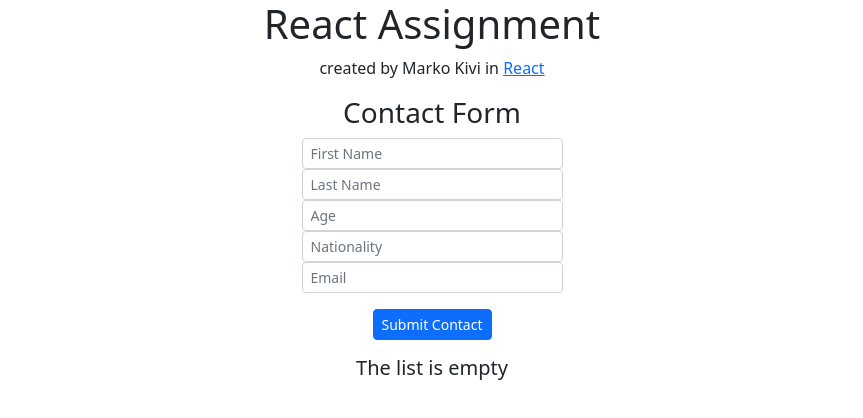
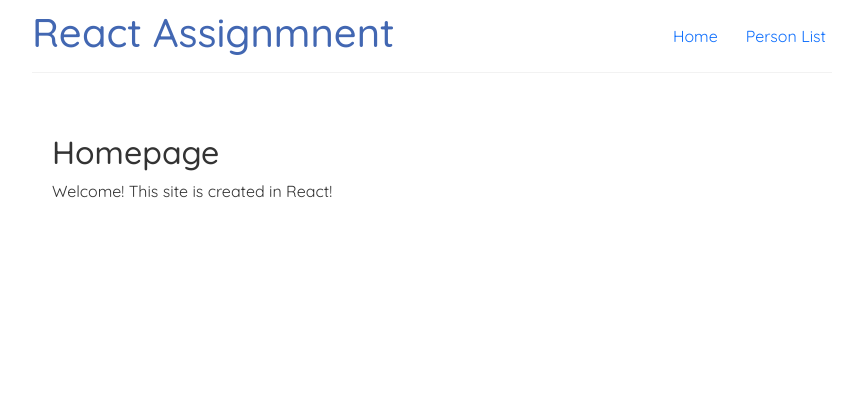
Before and after one commit to keewee75/reactassignment, a React (Create React App) app: page / in a window 1280 px wide. Shown: the top 418 px of the page, without its empty margins (208-1071 px from the left). Built offline with nearby package versions, Linux system fonts and the light colour scheme; the HTML template or start-up script is replaced by a standard one.

Commit message:
Added nav

```diff
--- a/package.json
+++ b/package.json
@@ -10,6 +10,7 @@
     "react": "^18.2.0",
     "react-bootstrap": "^2.5.0",
     "react-dom": "^18.2.0",
+    "react-router-dom": "^6.4.1",
     "react-scripts": "5.0.1",
     "react-uuid": "^1.0.3",
     "web-vitals": "^2.1.4"
--- a/src/App.css
+++ b/src/App.css
@@ -1,10 +1,6 @@
-.App {
+/* .App {
   text-align: center;
-}
-
-.formWidth {
-  width: 20rem;
-}
+} */
 
 /* .App-logo {
   height: 40vmin;
--- a/src/App.js
+++ b/src/App.js
@@ -1,42 +1,28 @@
-import { useState } from "react";
-import UserForm from "./Components/UserForm";
-import UserList from "./Components/UserList";
+import Home from "./Components/Home";
+import { BrowserRouter, Link, Route, Routes } from "react-router-dom";
+import PersonList from "./Components/PersonList";
 import "bootstrap/dist/css/bootstrap.min.css";
-import { Container } from "react-bootstrap";
-import Row from "react-bootstrap/Row";
 import "./App.css";
 
 function App() {
-  const title = "React Assignment";
-  const author = "created by Marko Kivi in";
-  const link = "https://reactjs.org/";
-
-  // create array using useState to store the contact form data.
-  const [contacts, updateContacts] = useState([]);
-
-  // update contact state.
-  const addContact = (contact) => {
-    updateContacts([...contacts, contact]);
-  };
 
   return (
     <div className="App">
-      <Container>
-        <h1>{title}</h1>
-        <p>
-          {author} <a href={link}>React</a>
-        </p>
-
-        <Row className="justify-content-md-center">
-          {/* pass addContact function to UserForm.js as props. */}
-          <UserForm addContact={addContact} />
-        </Row>
-
-        <Row className="justify-content-md-center">
-          {/* pass contacts to UserList.js as props. */}
-          <UserList contacts={contacts} />
-        </Row>
-      </Container>
+      <BrowserRouter>
+        <nav className="navbar">
+          <h1>React Assignmnent</h1>
+          <div className="links">
+            <Link to="/">Home</Link>
+            <Link to="/Components/PersonList">Person List</Link>
+          </div>
+        </nav>
+        <div className="content">
+          <Routes>
+            <Route path="/" element={<Home />} />
+            <Route path="/Components/PersonList" element={<PersonList />} />
+          </Routes>
+        </div>
+      </BrowserRouter>
     </div>
   );
 }
--- /dev/null
+++ b/src/Components/Home.js
@@ -0,0 +1,10 @@
+const Home = () => {
+  return (
+    <div className="home">
+      <h2>Homepage</h2>
+      <p> Welcome! This site is created in React!</p>
+    </div>
+  );
+};
+
+export default Home;
--- /dev/null
+++ b/src/Components/PersonList.js
@@ -0,0 +1,25 @@
+import { useState } from "react";
+import UserForm from "./UserForm";
+import UserList from "./UserList";
+
+
+const PersonList = () => {
+      // create array using useState to store the contact form data.
+  const [contacts, updateContacts] = useState([]);
+
+  // update contact state.
+  const addContact = (contact) => {
+    updateContacts([...contacts, contact]);
+  };
+
+    return (
+        <div className="personlist">
+            <UserForm addContact={addContact} />
+            <UserList contacts={contacts} />
+        </div>
+
+
+    );
+}
+
+export default PersonList;
--- a/src/Components/UserForm.js
+++ b/src/Components/UserForm.js
@@ -32,7 +32,7 @@
   };
 
   return (
-    <div className="form-container w-25">
+    <div className="form-container w-50">
       <Form onSubmit={handleSubmit}>
         <h3>Contact Form</h3>
 
@@ -85,7 +85,7 @@
         />
 
         <p></p>
-        <Button varian="primary" size="sm" type="submit">
+        <Button variant="primary" size="sm" type="submit">
           Submit Contact
         </Button>
         <p></p>
--- a/src/Components/UserList.js
+++ b/src/Components/UserList.js
@@ -7,7 +7,7 @@
     return <h5>The list is empty</h5>;
   } else {
     return (
-      <Table className="w-75" striped bordered hover size="sm">
+      <Table className="w-100" striped bordered hover size="sm">
         <thead>
           <tr>
             <th>First Name</th>
--- a/src/index.css
+++ b/src/index.css
@@ -1,4 +1,4 @@
-body {
+/* body {
   margin: 0;
   font-family: -apple-system, BlinkMacSystemFont, 'Segoe UI', 'Roboto', 'Oxygen',
     'Ubuntu', 'Cantarell', 'Fira Sans', 'Droid Sans', 'Helvetica Neue',
@@ -13,4 +13,40 @@
 }
 .formWidth {
   width: 20rem;
+} */
+
+@import url('https://fonts.googleapis.com/css2?family=Quicksand:wght@300;400;500;600;700&display=swap');
+
+/* base styles */
+* {
+  margin: 0;
+  font-family: "Quicksand";
+  color: #333;
 }
+.navbar {
+  padding: 20px;
+  display: flex;
+  align-items: center;
+  max-width: 800px;
+  margin: 0 auto;
+  border-bottom: 1px solid #f2f2f2;
+}
+.navbar h1 {
+  color: #4267B2;
+}
+.navbar .links {
+  margin-left: auto;
+}
+.navbar a {
+  margin-left: 16px;
+  text-decoration: none;
+  padding: 6px;
+}
+.navbar a:hover {
+  color: #f1356d;
+}
+.content {
+  max-width: 800px;
+  margin: 40px auto;
+  padding: 20px;
+}
```
Also changed, not shown: 1 other file (tests, documents, lock files or other folders).
